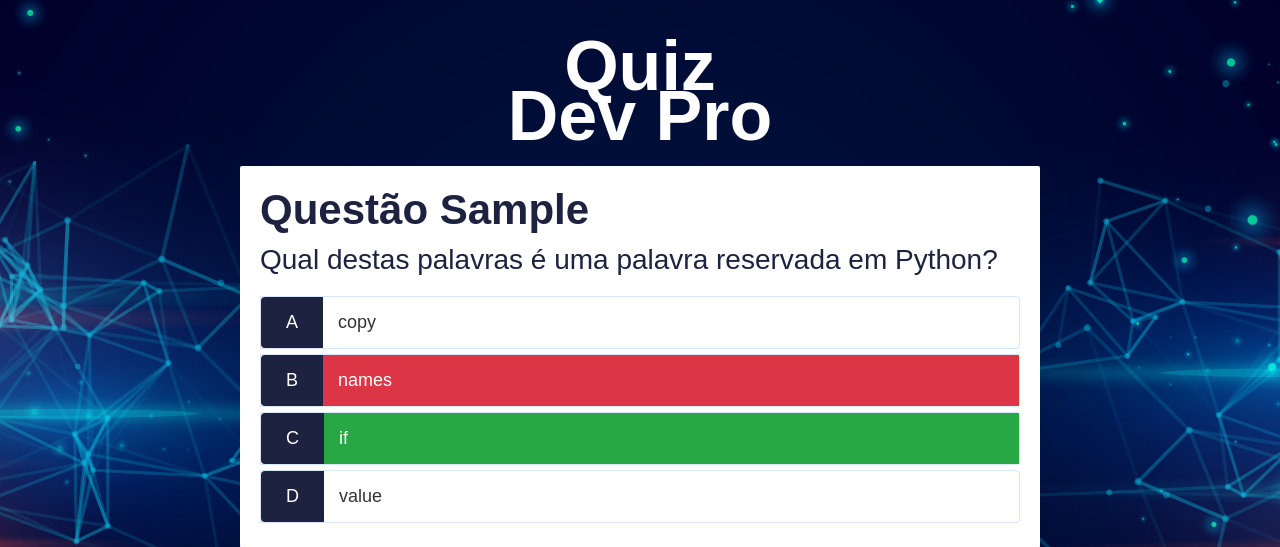
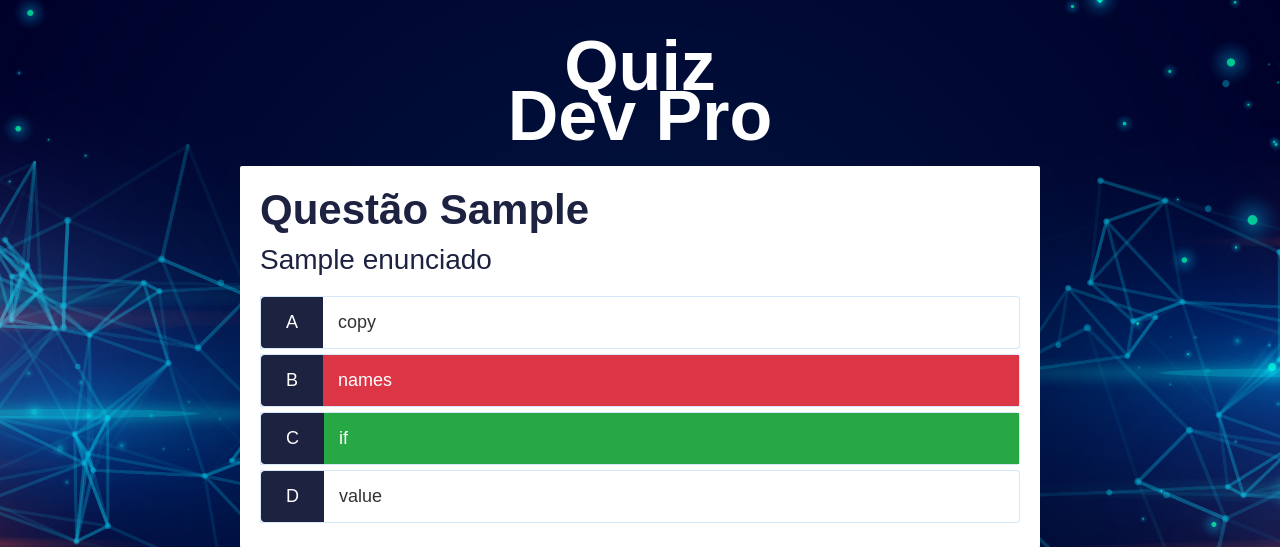
Before and after one commit to jasielserra/quiz, a Django app: template quiz/base/templates/base/game.html in a window 1280 px wide. Shown: the top 547 px of the page. Run offline with Django 3.2, Linux system fonts and the light colour scheme; the template is opened without the code that fills it: most values are stand-ins (such as "Sample title", 1, 10 or a date in 2020); data that the repository does not hold is empty.

Commit message:
Implementada uma view que recebe um id e retorna uma pergunta com base em uma query.

```diff
--- a/quiz/base/templates/base/game.html
+++ b/quiz/base/templates/base/game.html
@@ -19,7 +19,7 @@
                 <div id="game" class="justify-center flex-column animate-bottom hidden">
 
                     <h2>Questão {{ indice_da_questao }}</h2>
-                    <h3>Qual destas palavras é uma palavra reservada em Python?</h3>
+                    <h3>{{ pergunta.enunciado }}</h3>
 
                     <div class="choice-container">
                         <p class="choice-prefix">A</p>
--- a/quiz/base/views.py
+++ b/quiz/base/views.py
@@ -1,11 +1,13 @@
 from django.shortcuts import render
+from quiz.base.models import Pergunta
+# Create your views here.
 
-# Create your views here.
 def home(request):
     return render(request, 'base/home.html')
 
 def perguntas(request, indice):
-    contexto = {'indice_da_questao': indice}
+    pergunta = Pergunta.objects.filter(disponivel=True).order_by('id')[indice-1]
+    contexto = {'indice_da_questao': indice, 'pergunta': pergunta}
     return render(request, 'base/game.html', context=contexto)
 
 def classificacao(request):
```
